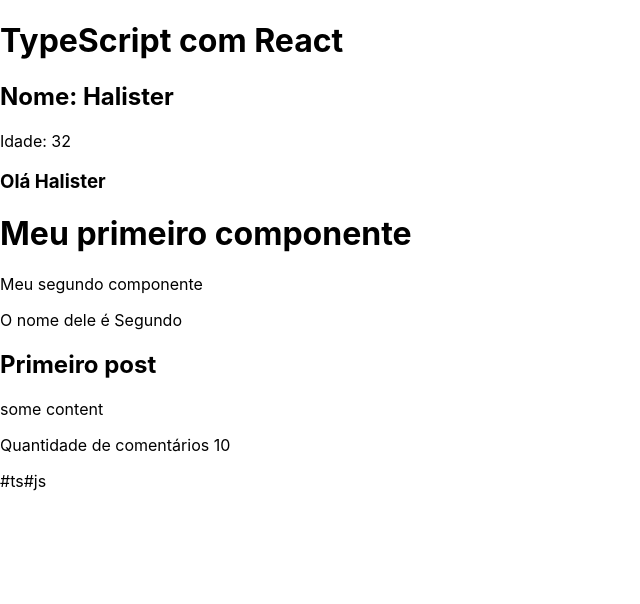
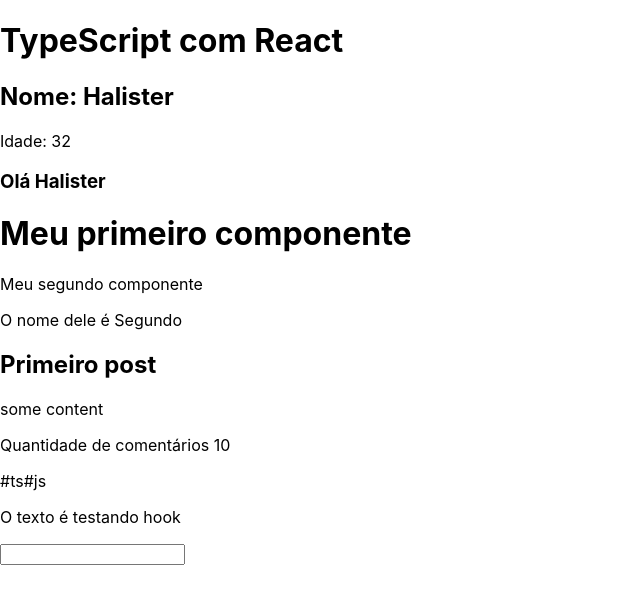
Before and after one commit to HalisterFernando/typescript-exercises, a React (Create React App) app in the folder react_com_ts/: page / in a window 1280 px wide. Shown: the top 604 px of the page, without its empty margins (0-640 px from the left). Built offline with nearby package versions, Linux system fonts and the light colour scheme.

Commit message:
chore: :rocket: criado componente com useState

```diff
--- a/react_com_ts/src/App.tsx
+++ b/react_com_ts/src/App.tsx
@@ -1,6 +1,7 @@
 import Destructuring from "./components/Destructuring"
 import FirstComponent from "./components/FirstComponent"
 import SecondComponent from "./components/SecondComponent"
+import State from "./components/State"
 
 function App() {
 
@@ -33,6 +34,7 @@
       comentsQty={10}
       tags={['ts', 'js']}
       />
+      <State />
     </div>
   );
 }
--- /dev/null
+++ b/react_com_ts/src/components/State.tsx
@@ -0,0 +1,18 @@
+import React, {useState, ChangeEvent} from 'react'
+
+
+const State = () => {
+    const [text, setText] = useState<string | null>('testando hook')
+
+    const handleChange = ({target: {value}}: ChangeEvent<HTMLInputElement>) => {
+        setText(value)
+    }
+  return (
+    <div>
+        <p>O texto é {text}</p>
+        <input type="text" onChange={handleChange} />
+    </div>
+  )
+}
+
+export default State
```
